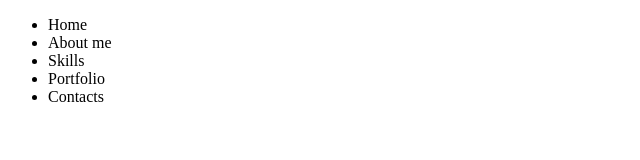
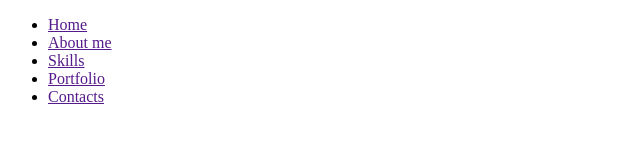
Before and after one commit to Roma1707/test-repository-01, a plain HTML site: page index.html in a window 1280 px wide. Shown: the whole page, without its empty margins (0-640 px from the left). Drawn offline with Linux system fonts and the light colour scheme.

Commit message:
upd index images css

```diff
--- a/index.html
+++ b/index.html
@@ -9,11 +9,11 @@
 <body>
     <head>
 <ul>
-    <li>Home</li>
-    <li>About me</li>
-    <li>Skills</li>
-    <li>Portfolio</li>
-    <li>Contacts</li>
+    <li><a href="">Home</a></li>
+    <li><a href="">About me</a></li>
+    <li><a href="">Skills</a></li>
+    <li><a href="">Portfolio</a></li>
+    <li><a href="">Contacts</a></li>
 </ul>
     </head>
 
```
Also changed, not shown: css/styles.css (added), images/Denis Novik.jpg (added).
